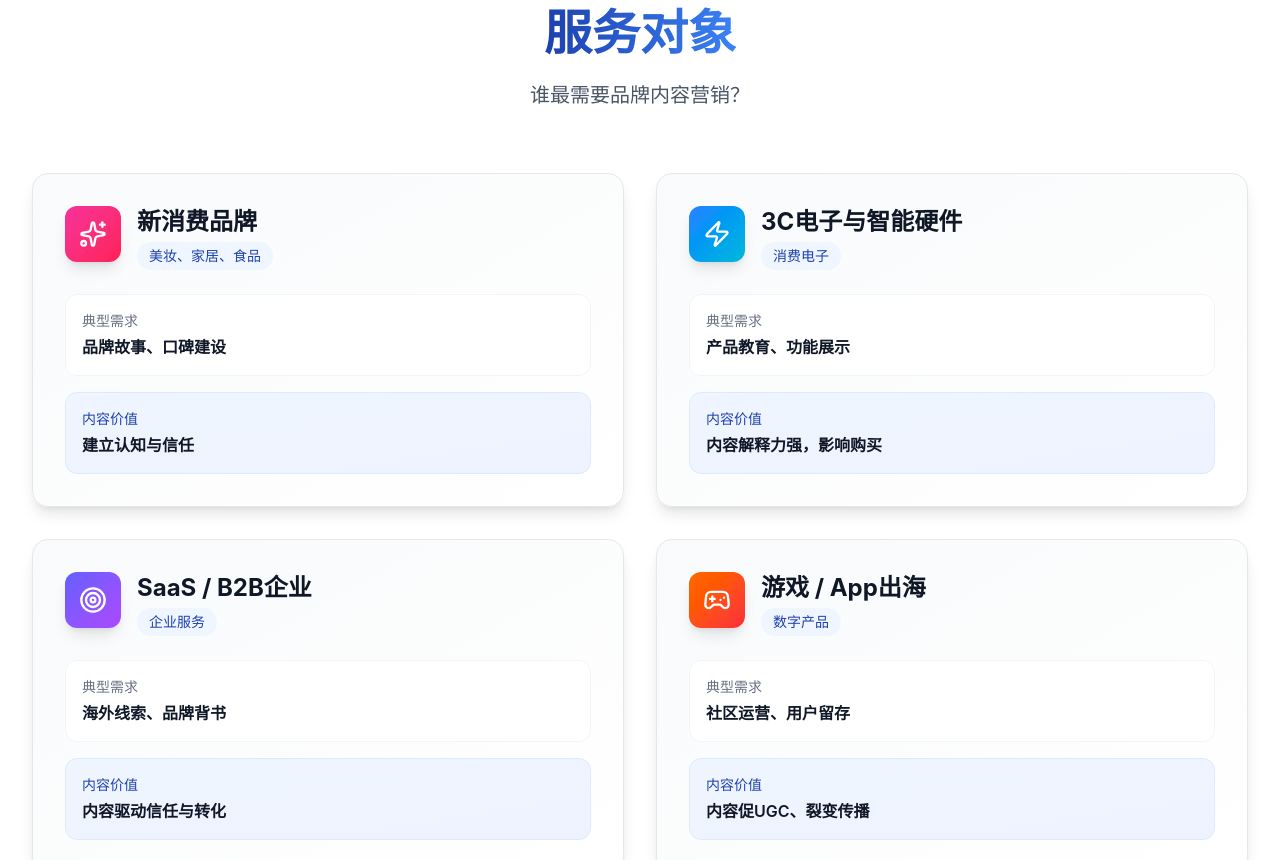
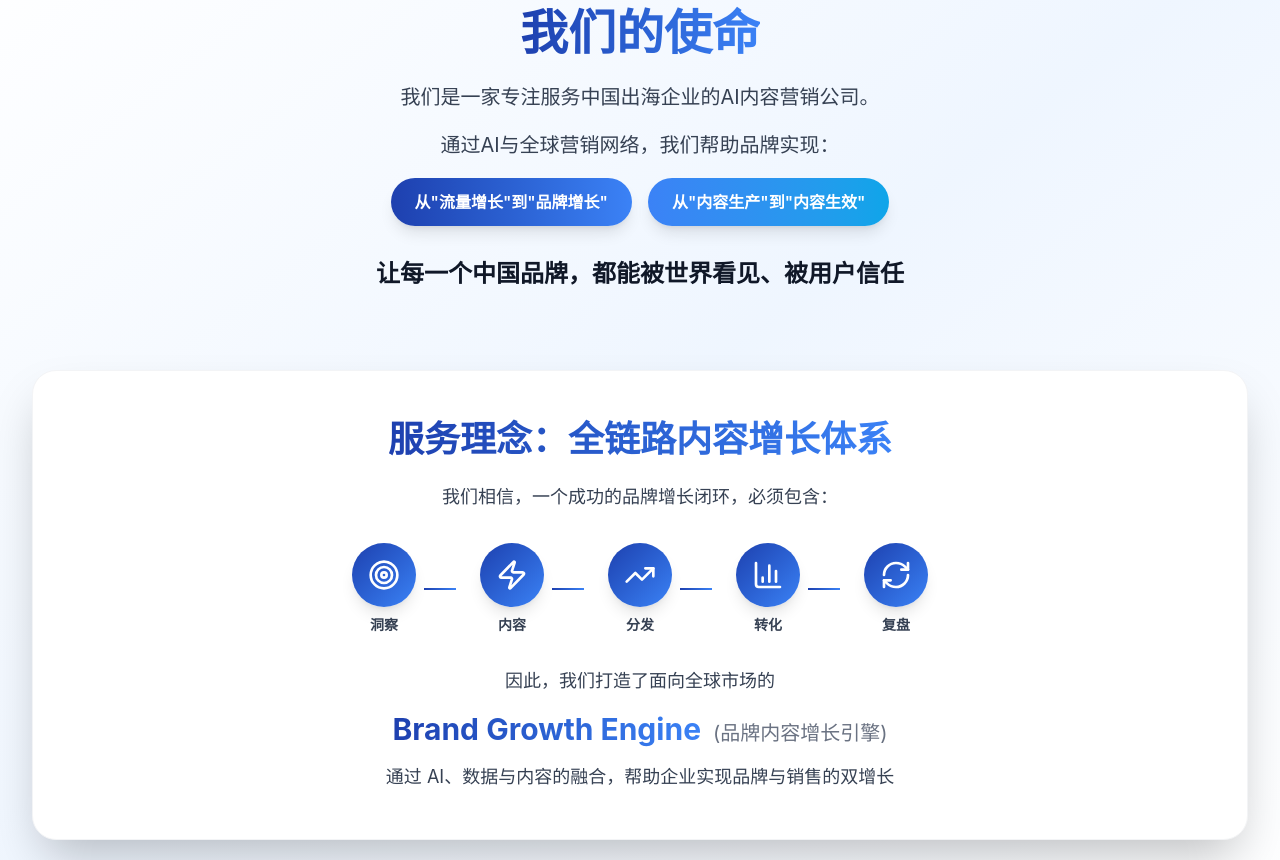
Before and after one commit to liangwei/kuaikuaichuhai-website, a Next.js app: page / in a window 1280 px wide. Shown: the part 2000-2860 px from the top of the page. Built offline with nearby package versions, Linux system fonts and the light colour scheme.

Commit message:
feat：修改

```diff
--- a/app/page.tsx
+++ b/app/page.tsx
@@ -1,6 +1,7 @@
 import Navbar from '@/components/Navbar';
 import Hero from '@/components/Hero';
 import Background from '@/components/Background';
+import Mission from '@/components/Mission';
 import TargetClients from '@/components/TargetClients';
 import Services from '@/components/Services';
 import Process from '@/components/Process';
@@ -14,6 +15,7 @@ export default function Home() {
       <Navbar />
       <Hero />
       <Background />
+      <Mission />
       <TargetClients />
       <Services />
       <Process />
--- a/components/Advantages.tsx
+++ b/components/Advantages.tsx
@@ -148,7 +148,7 @@ export default function Advantages() {
           <p className="text-xl text-white/90 mb-6 max-w-3xl mx-auto leading-relaxed">
             核心团队来自字节跳动、蓝色光标、googleads等顶尖互联网与营销公司， 拥有丰富的的跨境营销实战经验，服务过3C、美妆、Saas、消费品等多个垂直领域。 我们不仅懂内容，更懂品牌增长的底层逻辑。
           </p>
-          <p className="text-lg text-white/80 mb-8 max-w-3xl mx-auto">
+          {/* <p className="text-lg text-white/80 mb-8 max-w-3xl mx-auto">
             团队成员来自
           </p>
           <div className="flex flex-wrap justify-center items-center gap-6">
@@ -166,7 +166,7 @@ export default function Advantages() {
                 {company.name}
               </motion.div>
             ))}
-          </div>
+          </div> */}
         </motion.div>
       </div>
     </section>
--- /dev/null
+++ b/components/Mission.tsx
@@ -0,0 +1,137 @@
+'use client';
+
+import { motion } from 'framer-motion';
+import { useInView } from 'framer-motion';
+import { useRef } from 'react';
+import { Target, Zap, TrendingUp, BarChart3, RefreshCw } from 'lucide-react';
+
+export default function Mission() {
+  const ref = useRef(null);
+  const isInView = useInView(ref, { once: true, margin: '-100px' });
+
+  const processSteps = [
+    { icon: Target, label: '洞察' },
+    { icon: Zap, label: '内容' },
+    { icon: TrendingUp, label: '分发' },
+    { icon: BarChart3, label: '转化' },
+    { icon: RefreshCw, label: '复盘' },
+  ];
+
+  return (
+    <section className="py-24 bg-gradient-to-br from-white via-blue-50 to-white relative overflow-hidden" ref={ref}>
+      {/* 背景装饰 */}
+      <div className="absolute inset-0 bg-grid-pattern opacity-5" />
+
+      <div className="max-w-7xl mx-auto px-4 sm:px-6 lg:px-8 relative">
+        {/* 我们的使命 */}
+        <motion.div
+          initial={{ opacity: 0, y: 30 }}
+          animate={isInView ? { opacity: 1, y: 0 } : {}}
+          transition={{ duration: 0.6 }}
+          className="text-center mb-20"
+        >
+          <h2 className="text-4xl md:text-5xl font-bold mb-6">
+            <span className="bg-gradient-to-r from-[rgb(30,64,175)] to-[rgb(59,130,246)] bg-clip-text text-transparent">
+              我们的使命
+            </span>
+          </h2>
+          <p className="text-xl text-gray-700 mb-4 max-w-4xl mx-auto leading-relaxed">
+            我们是一家专注服务中国出海企业的AI内容营销公司。
+          </p>
+          <p className="text-xl text-gray-700 mb-4 max-w-4xl mx-auto leading-relaxed">
+            通过AI与全球营销网络，我们帮助品牌实现：
+          </p>
+          <div className="flex flex-col md:flex-row justify-center items-center gap-4 mb-6">
+            <motion.div
+              whileHover={{ scale: 1.05 }}
+              className="px-6 py-3 bg-gradient-to-r from-[rgb(30,64,175)] to-[rgb(59,130,246)] text-white rounded-full font-semibold shadow-lg"
+            >
+              从"流量增长"到"品牌增长"
+            </motion.div>
+            <motion.div
+              whileHover={{ scale: 1.05 }}
+              className="px-6 py-3 bg-gradient-to-r from-[rgb(59,130,246)] to-[rgb(14,165,233)] text-white rounded-full font-semibold shadow-lg"
+            >
+              从"内容生产"到"内容生效"
+            </motion.div>
+          </div>
+          <p className="text-2xl font-bold text-gray-900 mt-8">
+            让每一个中国品牌，都能被世界看见、被用户信任
+          </p>
+        </motion.div>
+
+        {/* 服务理念 */}
+        <motion.div
+          initial={{ opacity: 0, y: 30 }}
+          animate={isInView ? { opacity: 1, y: 0 } : {}}
+          transition={{ duration: 0.6, delay: 0.3 }}
+          className="bg-white rounded-3xl p-12 shadow-2xl border border-gray-100"
+        >
+          <h2 className="text-3xl md:text-4xl font-bold mb-6 text-center">
+            <span className="bg-gradient-to-r from-[rgb(30,64,175)] to-[rgb(59,130,246)] bg-clip-text text-transparent">
+              服务理念：全链路内容增长体系
+            </span>
+          </h2>
+          <p className="text-lg text-gray-700 mb-8 text-center max-w-3xl mx-auto">
+            我们相信，一个成功的品牌增长闭环，必须包含：
+          </p>
+
+          {/* 流程步骤 */}
+          <div className="flex flex-wrap justify-center items-center gap-4 mb-8">
+            {processSteps.map((step, index) => (
+              <div key={index} className="flex items-center">
+                <motion.div
+                  initial={{ opacity: 0, scale: 0.8 }}
+                  animate={isInView ? { opacity: 1, scale: 1 } : {}}
+                  transition={{ duration: 0.4, delay: 0.5 + index * 0.1 }}
+                  whileHover={{ scale: 1.1 }}
+                  className="flex flex-col items-center"
+                >
+                  <div className="w-16 h-16 rounded-full bg-gradient-to-br from-[rgb(30,64,175)] to-[rgb(59,130,246)] flex items-center justify-center shadow-lg mb-2">
+                    <step.icon className="w-8 h-8 text-white" />
+                  </div>
+                  <span className="text-sm font-semibold text-gray-700">
+                    {step.label}
+                  </span>
+                </motion.div>
+                {index < processSteps.length - 1 && (
+                  <motion.div
+                    initial={{ opacity: 0, scaleX: 0 }}
+                    animate={isInView ? { opacity: 1, scaleX: 1 } : {}}
+                    transition={{ duration: 0.4, delay: 0.6 + index * 0.1 }}
+                    className="w-8 h-0.5 bg-gradient-to-r from-[rgb(30,64,175)] to-[rgb(59,130,246)] mx-2"
+                  />
+                )}
+              </div>
+            ))}
+          </div>
+
+          <div className="text-center">
+            <p className="text-lg text-gray-700 mb-4">
+              因此，我们打造了面向全球市场的
+            </p>
+            <div className="mb-4">
+              <a
+                href="https://www.kuaikuaichuhai.com/b/"
+                target="_blank"
+                rel="noopener noreferrer"
+                className="inline-block"
+              >
+                <motion.span
+                  whileHover={{ scale: 1.05 }}
+                  className="text-3xl font-bold bg-gradient-to-r from-[rgb(30,64,175)] to-[rgb(59,130,246)] bg-clip-text text-transparent cursor-pointer hover:opacity-80 transition-opacity"
+                >
+                  Brand Growth Engine
+                </motion.span>
+              </a>
+              <span className="text-xl text-gray-500 ml-3">(品牌内容增长引擎)</span>
+            </div>
+            <p className="text-lg text-gray-700 max-w-3xl mx-auto">
+              通过 AI、数据与内容的融合，帮助企业实现品牌与销售的双增长
+            </p>
+          </div>
+        </motion.div>
+      </div>
+    </section>
+  );
+}
--- a/components/Services.tsx
+++ b/components/Services.tsx
@@ -84,7 +84,7 @@ export default function Services() {
         </motion.div>
 
         {/* 服务卡片网格 */}
-        <div className="grid grid-cols-1 md:grid-cols-2 lg:grid-cols-3 gap-8">
+        <div className="grid grid-cols-1 md:grid-cols-2 lg:grid-cols-6 gap-8">
           {services.map((service, index) => (
             <motion.div
               key={index}
@@ -92,7 +92,9 @@ export default function Services() {
               animate={isInView ? { opacity: 1, y: 0 } : {}}
               transition={{ duration: 0.6, delay: index * 0.1 }}
               whileHover={{ y: -10, scale: 1.02 }}
-              className="group relative bg-gradient-to-br from-gray-50 to-white p-8 rounded-2xl border border-gray-100 shadow-lg hover:shadow-2xl transition-all duration-300"
+              className={`group relative bg-gradient-to-br from-gray-50 to-white p-8 rounded-2xl border border-gray-100 shadow-lg hover:shadow-2xl transition-all duration-300 ${
+                index < 2 ? 'lg:col-span-3' : 'lg:col-span-2'
+              }`}
             >
               {/* 背景渐变 */}
               <div
```
